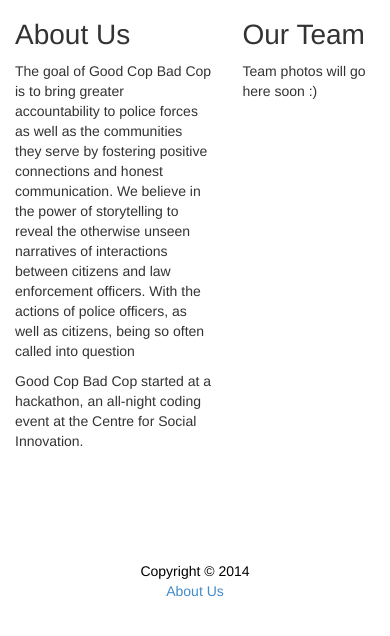
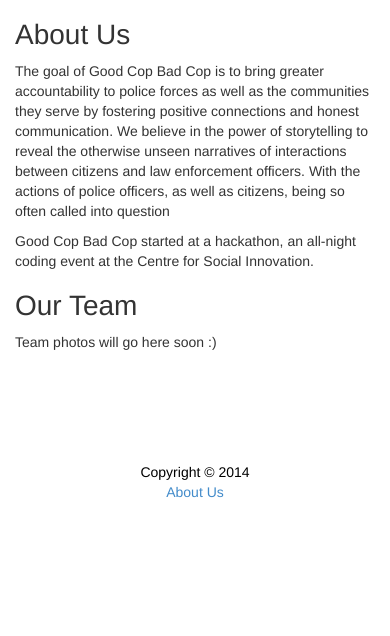
Before and after one commit to coffee-n-code/hackathon-team2, a PHP site: page /about.php in a window 390 px wide. Shown: the part 52-688 px from the top of the page. Run offline with PHP 8.4, Linux system fonts and the light colour scheme.

Commit message:
responsive about us improved

```diff
--- a/about.php
+++ b/about.php
@@ -8,14 +8,14 @@
 
 		<div class="container-fluid">
 			<div class="row">
-				<div class="col-xs-7">
+				<div class="col-sm-7">
 					<h1>About Us</h1>
 					<p>The goal of Good Cop Bad Cop is to bring greater accountability to police forces as well as the communities they serve by fostering
 						positive connections and honest communication. We believe in the power of storytelling to reveal the otherwise unseen narratives of interactions between citizens and
 						law enforcement officers. With the actions of police officers, as well as citizens, being so often called into question</p>
 					<p>Good Cop Bad Cop started at a hackathon, an all-night coding event at the Centre for Social Innovation.</p>
 				</div>
-				<div class="col-xs-5">
+				<div class="col-sm-5">
 					<h1>Our Team</h1>
 					<p>Team photos will go here soon :)</p>
 				</div>
```
